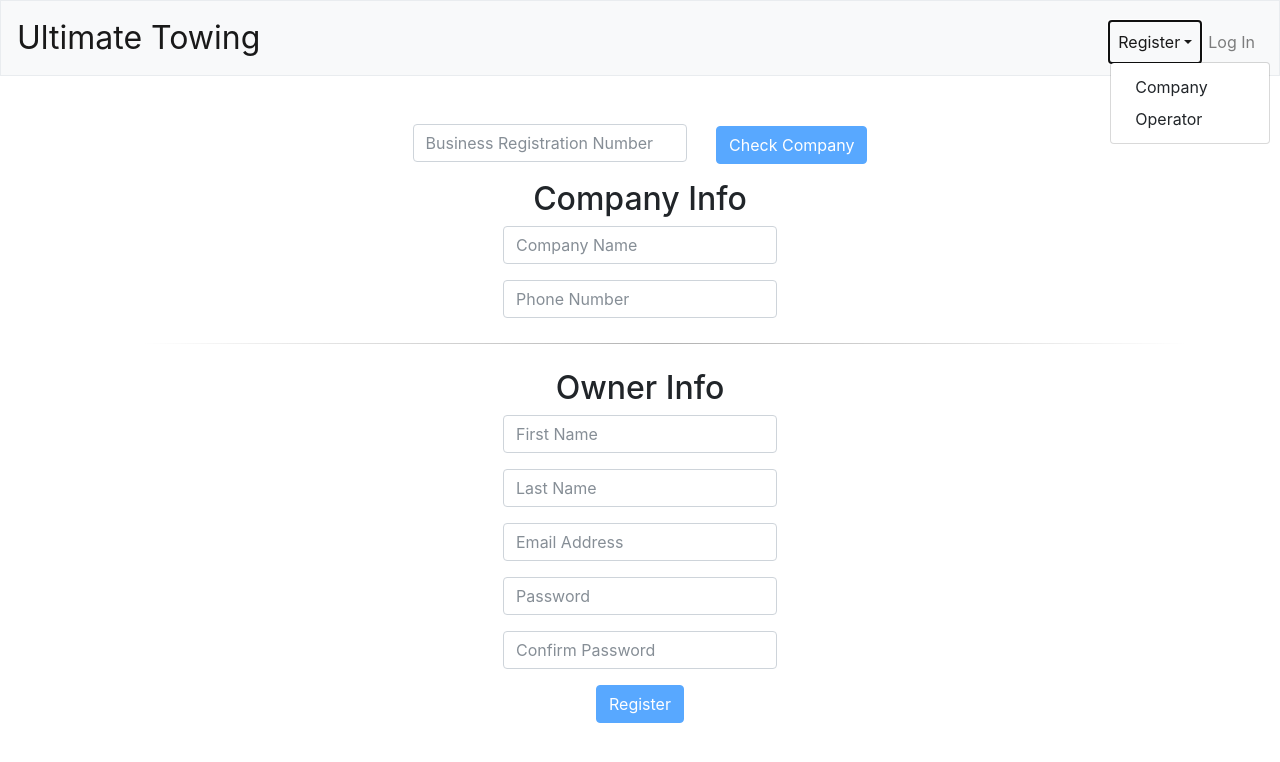
After one commit to peytondodd/ultimatetowing, a Flask app: page /registerCompany in a window 1280 px wide, after a click on "Register". The commit adds this page. Shown: the top 762 px of the page. Run offline with Flask 2, Linux system fonts and the light colour scheme; some libraries are stand-ins or nearby versions.

Commit message:
registration pages divided

```diff
--- a/application.py
+++ b/application.py
@@ -34,9 +34,9 @@ conn = sqlite3.connect("towing.db", check_same_thread=False)
 db = conn.cursor()
 
 
-@app.route("/register", methods=["GET", "POST"])
-def register():
-    """Register user"""
+@app.route("/registerCompany", methods=["GET", "POST"])
+def registerCompany():
+    """Register company"""
 
     if request.method == "POST":
         # check for name
@@ -91,7 +91,67 @@ def register():
 
     # registration redirect
     else:
-        return render_template("register.html")
+        return render_template("registercompany.html")
+
+
+@app.route("/registerOperator", methods=["GET", "POST"])
+def registerOperator():
+    """Register operator"""
+
+    if request.method == "POST":
+        # check for name
+        if not request.form.get("firstname"):
+            return apology("Missing first name.")
+
+        if not request.form.get("lastname"):
+            return apology("Missing last name.")
+
+        # check for email
+        if not request.form.get("email"):
+            return apology("Missing email address.")
+
+        # check for password
+        elif not request.form.get("password"):
+            return apology("Enter a password.")
+
+        # check for password confirmation
+        elif not request.form.get("confirmation"):
+            return apology("Confirm password.")
+
+        # check for matching passwords
+#        elif not request.form.get("cell"):
+#            return apology("Enter driver cell number")
+
+        elif request.form.get("password") != request.form.get("confirmation"):
+            return apology("Passwords do not match.")
+
+        firstname = request.form.get("firstname")
+        lastname = request.form.get("lastname")
+        email = request.form.get("email")
+        hash = generate_password_hash(request.form.get("password"))
+
+# TODO: CHECK TO ENSURE OWNER WANTS THIS USER UNDER HIS TEAM?
+
+        # insert new user into database
+        result = db.execute("""INSERT INTO operators (firstname, lastname, email, hash)
+                              VALUES (?,?,?,?);""", (firstname, lastname, email, hash))
+
+# TODO: CONSIDER SELECTING FROM ANOTHER TABLE 'TRUCKS' WHERE EACH TRUCK
+# TODO: IS REGISTERED TO ITS OWNER AND COMPANY? ENSURE THE OWNER HAS A
+# TODO: TRUCK ASSIGNED TO THIS OPERATOR?
+
+        # user must provide unique email address
+        if not result:
+            return apology("Email address already in use.")
+
+        conn.commit()
+        # successful registration redirect
+        return render_template("login.html")
+
+
+    # registration redirect
+    else:
+        return render_template("registeroperator.html")
 
 
 @app.route("/getCompanyName", methods=["GET","POST"])
@@ -102,14 +162,14 @@ def getCompanyName():
     if request.method == "POST":
 
         # check for company code
-        if not request.form.get("companycode"):
+        if not request.form.get("companyid"):
             return apology("must provide company code", 403)
 
-        companycode = request.form.get("companycode")
+        companyid = request.form.get("companyid")
 
         # query database for company code
-        db.execute("""SELECT companyname FROM owners
-                      WHERE companycode = ?;""", (companycode,))
+        db.execute("""SELECT companyname FROM companies
+                      WHERE companyid = ?;""", (companyid,))
 
         rows = db.fetchall()
         if len(rows) > 0:
--- a/static/scripts.js
+++ b/static/scripts.js
@@ -1,18 +1,18 @@
 // Towing Application
-companyCode = "";
+companyid = "";
 $(document).ready(function() {
 
-    $("#company_code").keypress(function() {
+    $("#companyid").keypress(function() {
 	setTimeout(function() {
 
-	    companyCode = $("#company_code").val();
+	    companyid = $("#companyid").val();
 
-	    if ($("#company_code").val().length>5){
-		companyCode = $("#company_code").val().slice(0,5);
-		$("#company_code").val(companyCode);
+	    if ($("#companyid").val().length>9){
+		companyid = $("#companyid").val().slice(0,9);
+		$("#companyid").val(companyid);
 	    }
 
-	    if ($("#company_code").val().length==5){
+	    if ($("#companyid").val().length==9){
 		$(':input[type="submit"]').prop('disabled', false);
 
 	    } else {
@@ -32,10 +32,9 @@ $(function() {
             type: 'POST',
             url: '/getCompanyName',
             data: {
-		companycode: companyCode
+		companyid: companyid
 	    },
 	    success: function(returnVal) {
-		console.log("returned value: " + returnVal);
 		cb_func(returnVal);
 	    },
 	    error: function(request,error) {
@@ -75,7 +74,7 @@ function hideCompanySelector() {
 }
 
 function showCompanySelector() {
-    $("#company_code").val("");
+    $("#companyid").val("");
     $("#company_name_form").animate({
 	opacity: 1
     }, 300);
--- a/static/styles.css
+++ b/static/styles.css
@@ -22,6 +22,13 @@ nav .navbar-brand .green
     color: #2e944b;
 }
 
+.dropdown-menu {
+    margin-top: 0;
+}
+
+.dropdown:hover .dropdown-menu {
+    display: block;
+}
 main .form-control
 {
     /* center form controls */
--- /dev/null
+++ b/templates/registercompany.html
@@ -0,0 +1,61 @@
+{% extends "layout.html" %}
+
+{% block title %}
+    Register Company
+{% endblock %}
+
+{% block main %}
+    <form id="company_name_form" action="/getCompanyName" method="post">
+
+	<div class="form-group">
+	    <input autocomplete="off" autofocus class="form-control" id="companyid" name="companyid" placeholder="Business Registration Number" type="text" pattern=".{9,9}" required/>
+	    <button class="btn btn-primary" type="submit" disabled>Check Company</button>
+	</div>
+
+
+
+    </form>
+
+    <div id="ownerInfoWrapper">
+
+	<form id="owner_info_form" action="/registerCompany" method="post">
+
+	    <h2>Company Info</h2>
+
+	    <div class="form-group">
+		<input autocomplete="off" autofocus class="form-control" name="companyname" placeholder="Company Name" type="text"/>
+	    </div>
+
+	    <div class="form-group">
+		<input autocomplete="off" autofocus class="form-control" name="phone" placeholder="Phone Number" type="text"/>
+	    </div>
+
+	    <div class="h-divider"></div>
+
+	    <h2>Owner Info</h2>
+
+	    <div class="form-group">
+		<input autocomplete="off" autofocus class="form-control" name="firstname" placeholder="First Name" type="text"/>
+	    </div>
+
+	    <div class="form-group">
+		<input autocomplete="off" autofocus class="form-control" name="lastname" placeholder="Last Name" type="text"/>
+	    </div>
+
+	    <div class="form-group">
+		<input autocomplete="off" autofocus class="form-control" name="email" placeholder="Email Address" type="email"/>
+	    </div>
+
+	    <div class="form-group">
+		<input class="form-control" name="password" placeholder="Password" type="password"/>
+	    </div>
+
+	    <div class="form-group">
+		<input class="form-control" name="confirmation" placeholder="Confirm Password" type="password"/>
+	    </div>
+
+	    <button class="btn btn-primary" type="submit" disabled>Register</button>
+
+	</form>
+    </div>
+{% endblock %}
```
Also changed, not shown: templates/layout.html (+7 -1 lines), templates/registeroperator.html (renamed from templates/register.html).
